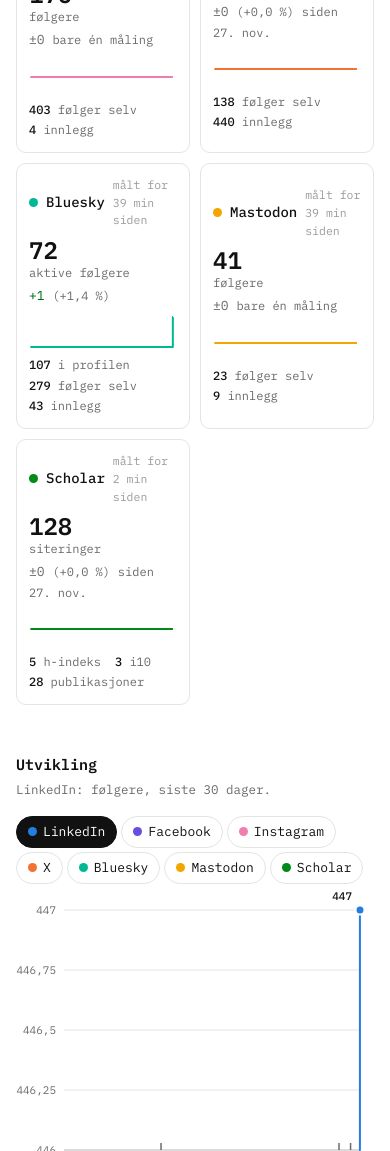
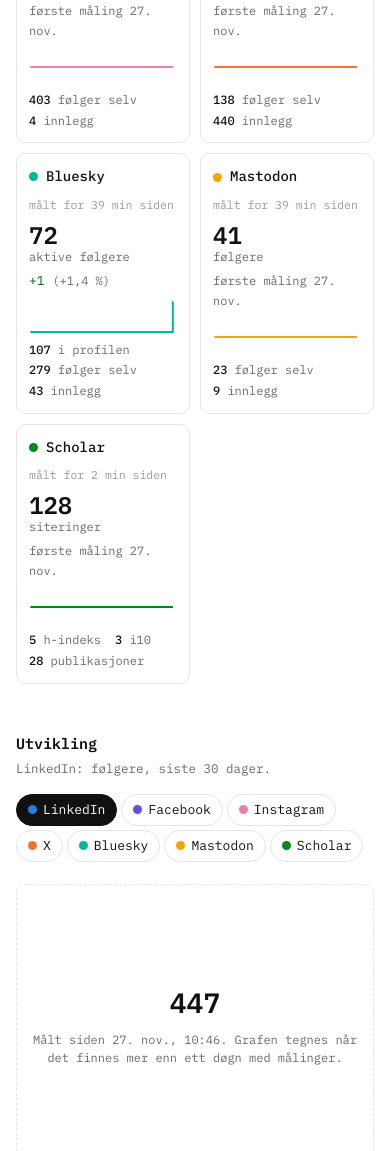
Before and after one commit to oas-94/oas-94.github.io, a plain HTML site: page tall/index.html in a window 390 px wide. Shown: the part 849-2000 px from the top of the page. Drawn offline with Linux system fonts and the light colour scheme.

Commit message:
Tall: mobilvisning, korte serier, valg i adressen

```diff
--- a/tall/index.html
+++ b/tall/index.html
@@ -22,7 +22,7 @@
 html,body{background:var(--papir);color:var(--blekk);margin:0}
 body{font-family:var(--mono);font-size:14px;line-height:1.55;-webkit-text-size-adjust:100%}
 a{color:var(--bla)}
-.side{max-width:1200px;margin:0 auto;padding:28px 24px 80px}
+.side{max-width:1200px;margin:0 auto;padding:28px 24px 80px;overflow-x:clip}
 header{display:flex;flex-wrap:wrap;gap:12px 24px;align-items:flex-end;justify-content:space-between;margin-bottom:28px}
 h1{font-size:20px;font-weight:600;margin:0}
 .under{color:var(--gra);font-size:12.5px;margin-top:2px}
@@ -41,13 +41,15 @@ h2{font-size:15px;font-weight:600;margin:48px 0 4px}
 .endring{font-size:14px;margin-top:10px}
 .opp{color:var(--opp)} .ned{color:var(--ned)} .null{color:var(--gra)}
 .fordeling .bar{display:flex;gap:2px;height:28px;margin:8px 0 10px}
-.fordeling .bar div{border-radius:4px;color:#fff;font-size:12px;font-weight:500;display:flex;align-items:center;padding-left:8px;white-space:nowrap;overflow:visible;min-width:0}
+.fordeling{min-width:0}
+.fordeling .bar div{border-radius:4px;overflow:hidden;color:#fff;font-size:12px;font-weight:500;display:flex;align-items:center;padding-left:8px;white-space:nowrap;overflow:visible;min-width:0}
 .fordeling .bar div.lys{color:#0b0b0b}
 .forklaring{display:flex;flex-wrap:wrap;gap:6px 16px;font-size:12.5px;color:var(--gra)}
 .forklaring span{display:inline-flex;align-items:center;gap:6px}
 
 /* Flisene */
 .fliser{display:grid;grid-template-columns:repeat(auto-fill,minmax(250px,1fr));gap:14px;margin-top:28px}
+.fliser>*{min-width:0}
 .flis{border:1px solid var(--strek);border-radius:10px;padding:14px 16px 12px;cursor:pointer;background:var(--papir);text-align:left;font:inherit;color:inherit;display:block;width:100%}
 .flis:hover{border-color:var(--akse)}
 .flis[aria-pressed=true]{border-color:var(--blekk);box-shadow:0 0 0 1px var(--blekk)}
@@ -105,8 +107,10 @@ label.valg{font-size:12.5px;color:var(--gra);margin-left:8px;display:inline-flex
   .side{padding:20px 16px 60px}
   .topp,.detalj,.to{grid-template-columns:minmax(0,1fr)}
   .helt{font-size:48px}
-  .fliser{grid-template-columns:repeat(auto-fill,minmax(160px,1fr));gap:10px}
+  .fliser{grid-template-columns:repeat(2,minmax(0,1fr));gap:10px}
   .flis{padding:12px}
+  .flis .navn{flex-wrap:wrap}
+  .flis .status{margin-left:0;width:100%}
   .flis .verdi{font-size:24px}
   td.tekst{min-width:220px}
 }
@@ -242,6 +246,7 @@ function endring(s, dager) {
   const start = NAA - dager * DAG;
   let f = verdiVed(s, start), delvis = false;
   if (!f) { f = s[0]; delvis = true; }
+  if (delvis && n.t - f.t < DAG) return { d: 0, fra: f, delvis, ingen: true, kort: true };
   if (f === n) return { d: 0, fra: f, delvis, ingen: true };
   const forrigeStart = verdiVed(s, start - dager * DAG);
   const forrige = (!delvis && forrigeStart) ? f.v - forrigeStart.v : null;
@@ -276,7 +281,7 @@ function skjulTips() { tips.style.display = "none"; }
 function pene(min, maks, n = 4) {
   if (min === maks) { min = Math.max(0, min - 1); maks = maks + 1; }
   const steg0 = (maks - min) / n, mag = Math.pow(10, Math.floor(Math.log10(steg0)));
-  const steg = [1, 2, 2.5, 5, 10].map((m) => m * mag).find((s) => s >= steg0) || 10 * mag;
+  const steg = Math.max(1, [1, 2, 2.5, 5, 10].map((m) => m * mag).find((s) => s >= steg0) || 10 * mag);
   const a = Math.floor(min / steg) * steg, b = Math.ceil(maks / steg) * steg;
   const ut = []; for (let v = a; v <= b + steg / 2; v += steg) ut.push(Math.round(v * 100) / 100);
   return ut;
@@ -302,7 +307,8 @@ function linjegraf(el, s, o) {
   el.innerHTML = "";
   const B = el.clientWidth || 600, H = o.hoyde || 280, ml = 48, mr = 14, mt = 12, mb = 28;
   if (!s.length) { el.innerHTML = `<div class="merknad" style="height:${H}px;display:flex;align-items:center;justify-content:center;border:1px dashed var(--strek);border-radius:8px">Ingen målinger ennå</div>`; return; }
-  const fra = o.fra ?? s[0].t, til = NAA;
+  const fra = Math.max(o.fra ?? s[0].t, s[0].t), til = NAA;
+  if (til - fra < DAG) { el.innerHTML = `<div class="merknad" style="height:${H}px;display:flex;flex-direction:column;gap:6px;align-items:center;justify-content:center;border:1px dashed var(--strek);border-radius:8px;text-align:center;padding:16px"><b style="font-size:28px;color:var(--blekk)">${nf.format(siste(s).v)}</b>Målt siden ${tidF.format(new Date(s[0].t))}. Grafen tegnes når det finnes mer enn ett døgn med målinger.</div>`; return; }
   const synlige = s.filter((p) => p.t >= fra);
   const start = verdiVed(s, fra);
   const pkt = (start && start.t < fra ? [{ ...start, t: fra }] : []).concat(synlige);
@@ -422,7 +428,8 @@ function visFliser() {
     const e = endring(s, S.periode);
     let delta = "";
     if (e && !e.ingen) delta = `<span class="${klasse(e.d)}">${tegn(e.d)}</span>` + (e.pst != null ? ` <span class="liten">(${e.pst >= 0 ? "+" : "−"}${pf.format(Math.abs(e.pst))} %)</span>` : "") + (e.delvis ? ` <span class="liten">siden ${datoKort.format(new Date(e.fra.t))}</span>` : "");
-    else delta = `<span class="null">±0</span> <span class="liten">${e && e.delvis ? "bare én måling" : ""}</span>`;
+    else if (e && e.kort) delta = `<span class="liten">første måling ${datoKort.format(new Date(s[0].t))}</span>`;
+    else delta = `<span class="null">±0</span>`;
     const sek = c.andre.map(([m, n]) => { const x = siste(serie(pl, m)); return x ? `<span><b>${nf.format(x.v)}</b> ${n}</span>` : ""; }).join("");
     return `<button class="flis" data-p="${pl}" aria-pressed="${S.valgt === pl}">
       <div class="navn"><i class="prikk" style="background:${c.farge}"></i>${c.navn}<span class="status ${st.varsel ? "varsel" : ""}">${esc(st.tekst)}</span></div>
@@ -492,7 +499,7 @@ function visInnlegg() {
   const finnes = REKKEFOLGE.filter((p) => D.innlegg.some((x) => x.plattform === p));
   const fl = document.getElementById("innleggFilter");
   fl.innerHTML = [["alle", "Alle"], ...finnes.map((p) => [p, P[p].navn])].map(([k, n]) => `<button aria-pressed="${S.innleggFilter === k}" data-k="${k}">${n}</button>`).join("")
-    + `<label class="valg"><input type="checkbox" id="visSvar" ${S.visSvar ? "checked" : ""}> vis svar</label>`;
+    + `<label class="valg"><input type="checkbox" id="visSvar" ${S.visSvar ? "checked" : ""}> vis svar og delinger</label>`;
   fl.onclick = (e) => { const b = e.target.closest("button"); if (!b) return; S.innleggFilter = b.dataset.k; S.visAntall = 25; visInnlegg(); };
   fl.querySelector("#visSvar").onchange = (e) => { S.visSvar = e.target.checked; visInnlegg(); };
   const fra = fraTid();
@@ -603,6 +610,10 @@ async function start() {
   beregnInnlegg();
   const alleT = Object.values(D.serier).flatMap((o) => Object.values(o).flatMap((s) => s.filter((p) => p.kilde !== "rekonstruert").map((p) => p.t)));
   document.getElementById("oppdatert").textContent = alleT.length ? "Siste måling " + tidF.format(new Date(Math.max(...alleT))) : "Ingen målinger ennå";
+  // Adressen kan velge plattform og periode, f.eks. /tall/?p=bluesky&d=alt
+  const q = new URLSearchParams(location.search);
+  if (q.get("p")) S.valgt = q.get("p");
+  if (q.get("d")) S.periode = q.get("d") === "alt" ? null : +q.get("d");
   if (!P[S.valgt]) S.valgt = "linkedin";
   if (!PERIODER.some((p) => p[1] === S.periode)) S.periode = 30;
   alt();
```
